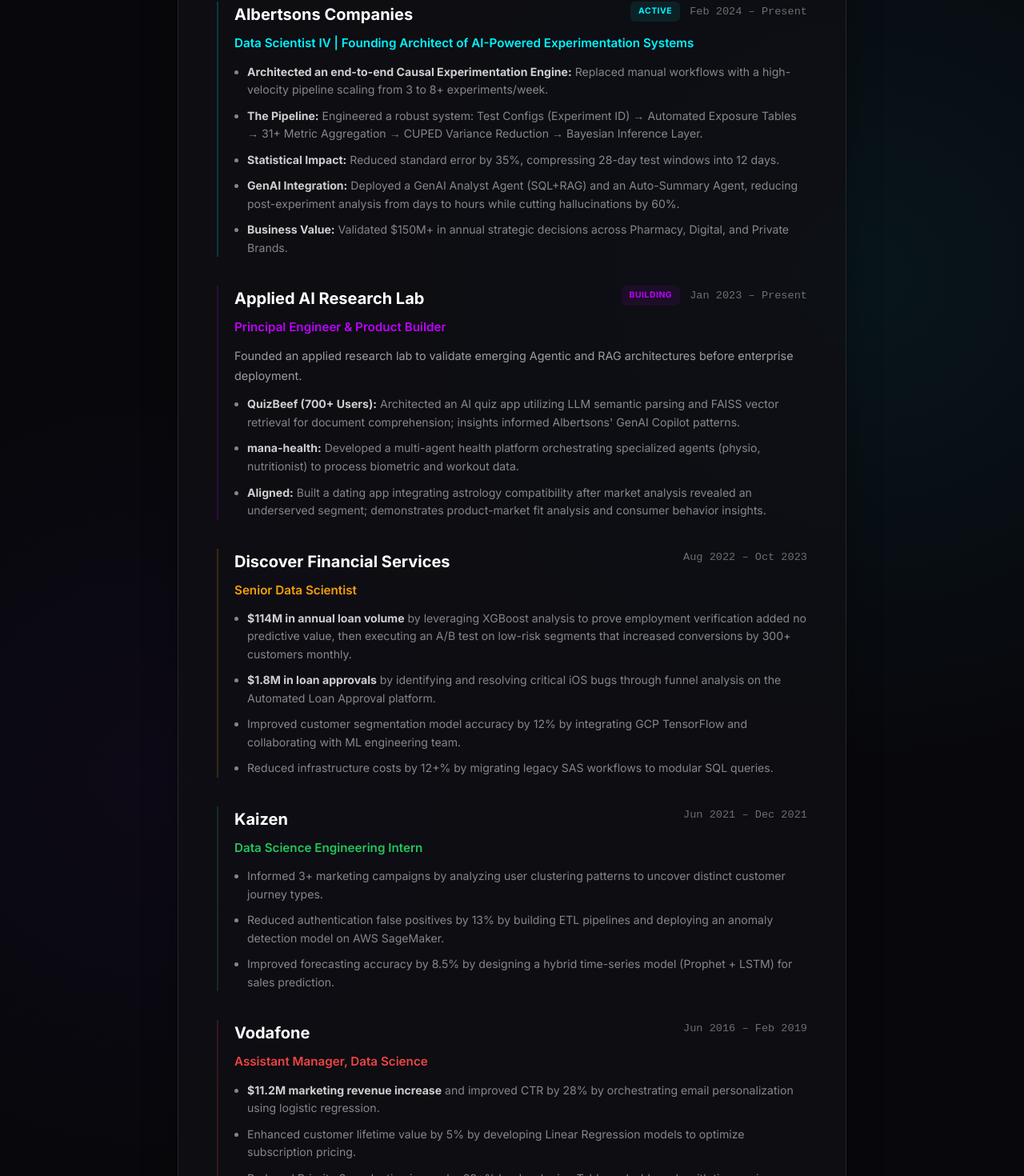
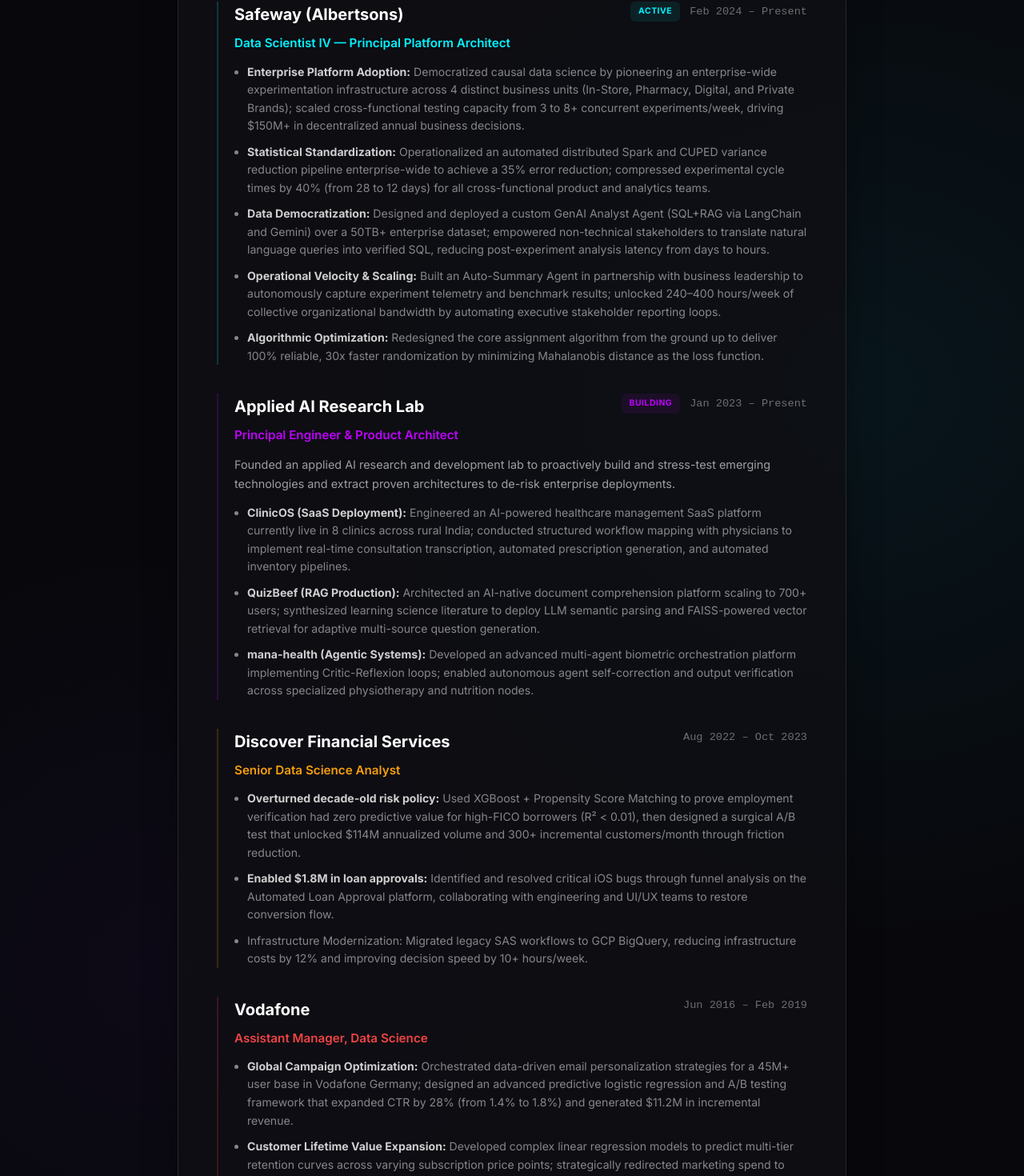
Before and after one commit to justsuyash/justsuyash_portfolio, a Next.js app: page /resume in a window 1280 px wide. Shown: the part 600-2070 px from the top of the page at 80% size. Built offline with nearby package versions, Linux system fonts and the light colour scheme.

Commit message:
Update resume: sync page content and PDF with SuyashResume_2026

```diff
--- a/src/app/resume/page.js
+++ b/src/app/resume/page.js
@@ -8,42 +8,52 @@ import Link from 'next/link';
 const ResumePage = () => {
     const experiences = [
         {
-            company: 'Albertsons Companies',
-            role: 'Data Scientist IV | Founding Architect of AI-Powered Experimentation Systems',
+            company: 'Safeway (Albertsons)',
+            role: 'Data Scientist IV — Principal Platform Architect',
             period: 'Feb 2024 – Present',
             color: '#00f3ff',
             status: 'Active',
             highlights: [
-                { bold: 'Architected an end-to-end Causal Experimentation Engine:', text: ' Replaced manual workflows with a high-velocity pipeline scaling from 3 to 8+ experiments/week.' },
-                { bold: 'The Pipeline:', text: ' Engineered a robust system: Test Configs (Experiment ID) → Automated Exposure Tables → 31+ Metric Aggregation → CUPED Variance Reduction → Bayesian Inference Layer.' },
-                { bold: 'Statistical Impact:', text: ' Reduced standard error by 35%, compressing 28-day test windows into 12 days.' },
-                { bold: 'GenAI Integration:', text: ' Deployed a GenAI Analyst Agent (SQL+RAG) and an Auto-Summary Agent, reducing post-experiment analysis from days to hours while cutting hallucinations by 60%.' },
-                { bold: 'Business Value:', text: ' Validated $150M+ in annual strategic decisions across Pharmacy, Digital, and Private Brands.' }
+                { bold: 'Enterprise Platform Adoption:', text: ' Democratized causal data science by pioneering an enterprise-wide experimentation infrastructure across 4 distinct business units (In-Store, Pharmacy, Digital, and Private Brands); scaled cross-functional testing capacity from 3 to 8+ concurrent experiments/week, driving $150M+ in decentralized annual business decisions.' },
+                { bold: 'Statistical Standardization:', text: ' Operationalized an automated distributed Spark and CUPED variance reduction pipeline enterprise-wide to achieve a 35% error reduction; compressed experimental cycle times by 40% (from 28 to 12 days) for all cross-functional product and analytics teams.' },
+                { bold: 'Data Democratization:', text: ' Designed and deployed a custom GenAI Analyst Agent (SQL+RAG via LangChain and Gemini) over a 50TB+ enterprise dataset; empowered non-technical stakeholders to translate natural language queries into verified SQL, reducing post-experiment analysis latency from days to hours.' },
+                { bold: 'Operational Velocity & Scaling:', text: ' Built an Auto-Summary Agent in partnership with business leadership to autonomously capture experiment telemetry and benchmark results; unlocked 240–400 hours/week of collective organizational bandwidth by automating executive stakeholder reporting loops.' },
+                { bold: 'Algorithmic Optimization:', text: ' Redesigned the core assignment algorithm from the ground up to deliver 100% reliable, 30x faster randomization by minimizing Mahalanobis distance as the loss function.' }
             ]
         },
         {
             company: 'Applied AI Research Lab',
-            role: 'Principal Engineer & Product Builder',
+            role: 'Principal Engineer & Product Architect',
             period: 'Jan 2023 – Present',
             color: '#bd00ff',
             status: 'Building',
-            description: 'Founded an applied research lab to validate emerging Agentic and RAG architectures before enterprise deployment.',
+            description: 'Founded an applied AI research and development lab to proactively build and stress-test emerging technologies and extract proven architectures to de-risk enterprise deployments.',
             highlights: [
-                { bold: 'QuizBeef (700+ Users):', text: ' Architected an AI quiz app utilizing LLM semantic parsing and FAISS vector retrieval for document comprehension; insights informed Albertsons\' GenAI Copilot patterns.' },
-                { bold: 'mana-health:', text: ' Developed a multi-agent health platform orchestrating specialized agents (physio, nutritionist) to process biometric and workout data.' },
-                { bold: 'Aligned:', text: ' Built a dating app integrating astrology compatibility after market analysis revealed an underserved segment; demonstrates product-market fit analysis and consumer behavior insights.' }
+                { bold: 'ClinicOS (SaaS Deployment):', text: ' Engineered an AI-powered healthcare management SaaS platform currently live in 8 clinics across rural India; conducted structured workflow mapping with physicians to implement real-time consultation transcription, automated prescription generation, and automated inventory pipelines.' },
+                { bold: 'QuizBeef (RAG Production):', text: ' Architected an AI-native document comprehension platform scaling to 700+ users; synthesized learning science literature to deploy LLM semantic parsing and FAISS-powered vector retrieval for adaptive multi-source question generation.' },
+                { bold: 'mana-health (Agentic Systems):', text: ' Developed an advanced multi-agent biometric orchestration platform implementing Critic-Reflexion loops; enabled autonomous agent self-correction and output verification across specialized physiotherapy and nutrition nodes.' }
             ]
         },
         {
             company: 'Discover Financial Services',
-            role: 'Senior Data Scientist',
+            role: 'Senior Data Science Analyst',
             period: 'Aug 2022 – Oct 2023',
             color: '#f59e0b',
             highlights: [
-                { bold: '$114M in annual loan volume', text: ' by leveraging XGBoost analysis to prove employment verification added no predictive value, then executing an A/B test on low-risk segments that increased conversions by 300+ customers monthly.' },
-                { bold: '$1.8M in loan approvals', text: ' by identifying and resolving critical iOS bugs through funnel analysis on the Automated Loan Approval platform.' },
-                'Improved customer segmentation model accuracy by 12% by integrating GCP TensorFlow and collaborating with ML engineering team.',
-                'Reduced infrastructure costs by 12+% by migrating legacy SAS workflows to modular SQL queries.'
+                { bold: 'Overturned decade-old risk policy:', text: ' Used XGBoost + Propensity Score Matching to prove employment verification had zero predictive value for high-FICO borrowers (R² < 0.01), then designed a surgical A/B test that unlocked $114M annualized volume and 300+ incremental customers/month through friction reduction.' },
+                { bold: 'Enabled $1.8M in loan approvals:', text: ' Identified and resolved critical iOS bugs through funnel analysis on the Automated Loan Approval platform, collaborating with engineering and UI/UX teams to restore conversion flow.' },
+                'Infrastructure Modernization: Migrated legacy SAS workflows to GCP BigQuery, reducing infrastructure costs by 12% and improving decision speed by 10+ hours/week.'
+            ]
+        },
+        {
+            company: 'Vodafone',
+            role: 'Assistant Manager, Data Science',
+            period: 'Jun 2016 – Feb 2019',
+            color: '#ef4444',
+            highlights: [
+                { bold: 'Global Campaign Optimization:', text: ' Orchestrated data-driven email personalization strategies for a 45M+ user base in Vodafone Germany; designed an advanced predictive logistic regression and A/B testing framework that expanded CTR by 28% (from 1.4% to 1.8%) and generated $11.2M in incremental revenue.' },
+                { bold: 'Customer Lifetime Value Expansion:', text: ' Developed complex linear regression models to predict multi-tier retention curves across varying subscription price points; strategically redirected marketing spend to optimize customer lifetime value (CLV) by 5%.' },
+                'Production System Reliability: Engineered an automated time-series anomaly detection system (Prophet) to monitor model error rates across core infrastructure; reduced Priority-2 production incidents by 60%+ and reclaimed ~20 hours/week of core engineering bandwidth.'
             ]
         },
         {
@@ -52,20 +62,8 @@ const ResumePage = () => {
             period: 'Jun 2021 – Dec 2021',
             color: '#22c55e',
             highlights: [
-                'Informed 3+ marketing campaigns by analyzing user clustering patterns to uncover distinct customer journey types.',
-                'Reduced authentication false positives by 13% by building ETL pipelines and deploying an anomaly detection model on AWS SageMaker.',
-                'Improved forecasting accuracy by 8.5% by designing a hybrid time-series model (Prophet + LSTM) for sales prediction.'
-            ]
-        },
-        {
-            company: 'Vodafone',
-            role: 'Assistant Manager, Data Science',
-            period: 'Jun 2016 – Feb 2019',
-            color: '#ef4444',
-            highlights: [
-                { bold: '$11.2M marketing revenue increase', text: ' and improved CTR by 28% by orchestrating email personalization using logistic regression.' },
-                'Enhanced customer lifetime value by 5% by developing Linear Regression models to optimize subscription pricing.',
-                'Reduced Priority 2 production issues by 60+% by developing Tableau dashboards with time series forecasting alerts.'
+                { bold: 'Hybrid Predictive Modeling:', text: ' Outperformed the existing production baseline by improving forecasting accuracy by 8.5% for Toyota vehicle sales; architected a hybrid time-series model combining Prophet and LSTM deep learning networks to isolate complex residual seasonality.' },
+                { bold: 'Security Risk Mitigation:', text: ' Mitigated authentication friction by constructing an automated anomaly detection pipeline on AWS SageMaker; engineered a dynamic risk-based thresholding system that slashed 2FA false positives by 13% without degrading user sign-up flows.' }
             ]
         }
     ];
@@ -85,9 +83,10 @@ const ResumePage = () => {
     ];
 
     const skills = [
-        { category: 'Programming & Data', items: 'Python, SQL, PySpark, BigQuery, Airflow, Pandas, NumPy, Scikit-learn, TensorFlow, LangChain' },
-        { category: 'Machine Learning & Product', items: 'A/B Testing, Bayesian Methods, Causal Inference, Uplift Modeling, Prompt Engineering' },
-        { category: 'Infrastructure', items: 'GCP (BigQuery, Vertex AI), AWS (S3, SageMaker), Azure, Docker, Streamlit' },
+        { category: 'GenAI & Agentic Systems', items: 'LangChain, RAG (Retrieval-Augmented Generation), Context Engineering, LLMs, Prompt Engineering, Autonomous Agents, SQL+RAG, dbt, Snowflake' },
+        { category: 'Causal Inference & Experimentation', items: 'Causal Inference, CUPED, Bayesian Methods (PyMC), Propensity Score Matching, Synthetic Controls, Heterogeneous Treatment Effects (HTE), Uplift Modeling, A/B Testing, SRM Detection' },
+        { category: 'Data & Infrastructure', items: 'Python, SQL, PySpark, BigQuery, Airflow, Spark, GCP (Vertex AI), AWS (S3, SageMaker), Docker, Pandas, NumPy, Scikit-learn, TensorFlow' },
+        { category: 'Visualization & Tools', items: 'Tableau, Streamlit, Git, Azure' },
         { category: 'Certifications', items: 'Google Analytics' }
     ];
 
@@ -209,7 +208,7 @@ const ResumePage = () => {
                             lineHeight: 1.8,
                             maxWidth: '800px'
                         }}>
-                            <strong style={{ color: '#fff' }}>Experimentation Platform Architect</strong> specializing in causal inference and high-velocity testing infrastructure at Fortune 100 scale. Led platform re-architecture that scaled test velocity 3→8/week and enabled $150M+ in revenue decisions through variance reduction (CUPED) and Bayesian experimentation.
+                            <strong style={{ color: '#fff' }}>Data Scientist & AI Architect</strong> with 8+ years delivering $250M+ in validated business impact. Specializing in developing novel data science solutions—taking concepts from 0 to 1. Rapidly prototype using emerging tech, align cross-functional teams, and productionalize solutions at scale.
                         </p>
                     </header>
 
```
Also changed, not shown: 1 other file (tests, documents, lock files or other folders).
